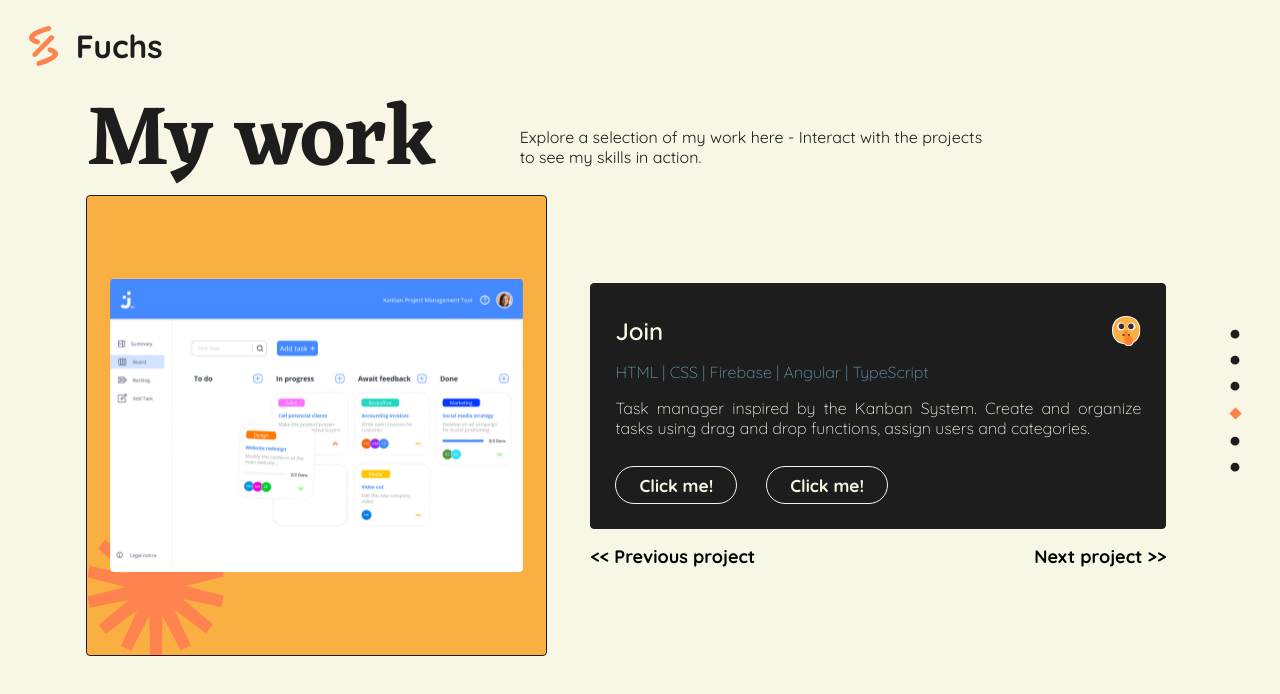
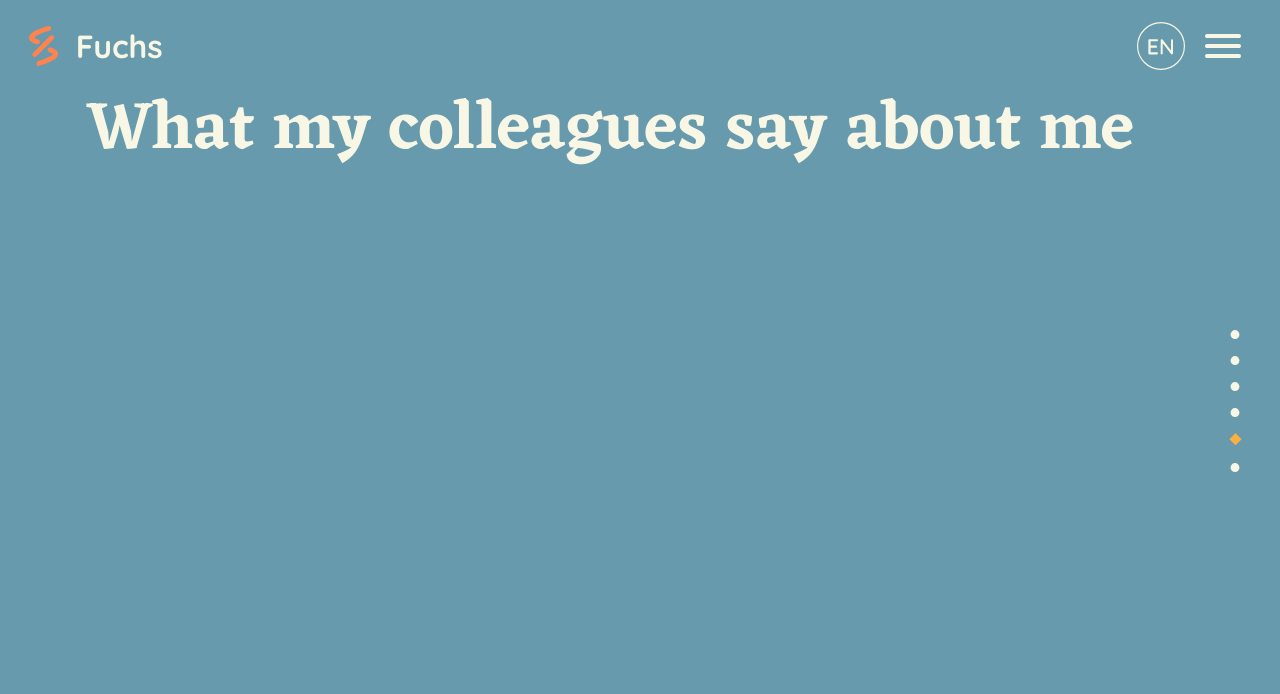
Before and after one commit to SimCommit/portfolio-website, an Angular app: page / in a window 1280 px wide. Shown: the top 694 px of the page. Built offline with nearby package versions, Linux system fonts and the light colour scheme.

Commit message:
feat: add ReferencesComponent with base structure

```diff
--- a/src/app/main-page/main-page-state.service.ts
+++ b/src/app/main-page/main-page-state.service.ts
@@ -5,7 +5,7 @@ import { Injectable } from '@angular/core';
 })
 export class MainPageStateService {
 
-  currentSection:number = 4;
+  currentSection:number = 5;
 
   mobileView:boolean = false;
 
--- a/src/app/main-page/main-page.component.html
+++ b/src/app/main-page/main-page.component.html
@@ -2,4 +2,5 @@
 <!-- <app-hero></app-hero> -->
 <!-- <app-about-me></app-about-me> -->
 <!-- <app-skills></app-skills> -->
- <app-portfolio></app-portfolio>
+<!-- <app-portfolio></app-portfolio> -->
+ <app-references></app-references>
--- a/src/app/main-page/main-page.component.ts
+++ b/src/app/main-page/main-page.component.ts
@@ -4,10 +4,11 @@ import { SectionNavComponent } from './section-nav/section-nav.component';
 import { AboutMeComponent } from "./about-me/about-me.component";
 import { SkillsComponent } from './skills/skills.component';
 import { PortfolioComponent } from './portfolio/portfolio.component';
+import { ReferencesComponent } from './references/references.component';
 
 @Component({
   selector: 'app-main-page',
-  imports: [HeroComponent, SectionNavComponent, AboutMeComponent, SkillsComponent, PortfolioComponent],
+  imports: [HeroComponent, SectionNavComponent, AboutMeComponent, SkillsComponent, PortfolioComponent, ReferencesComponent],
   templateUrl: './main-page.component.html',
   styleUrl: './main-page.component.scss'
 })
--- a/src/app/main-page/portfolio/project/project.component.scss
+++ b/src/app/main-page/portfolio/project/project.component.scss
@@ -16,7 +16,6 @@
 
   #p-pic {
     width: 90%;
-    // object-fit: contain;
     align-self: center;
     justify-self: center;
     z-index: 2;
@@ -26,7 +25,6 @@
     position: absolute;
     bottom: 0;
     width: 30%;
-    // margin-top: -80px;
     z-index: 1;
 
   }
--- /dev/null
+++ b/src/app/main-page/references/references.component.html
@@ -0,0 +1,9 @@
+<section id="section-5">
+    <h2>What my colleagues say about me</h2>
+    <div>
+        <!-- app-colleague-quote -->
+        <!-- app-colleague-quote -->
+        <!-- app-colleague-quote -->
+    </div>
+
+</section>
--- /dev/null
+++ b/src/app/main-page/references/references.component.scss
@@ -0,0 +1,6 @@
+@use "./../../../styles/_mixins" as *;
+@use "./../../../styles/_variables" as *;
+
+section {
+    @include sectionBoxStyle();
+}
--- a/src/styles/styles.scss
+++ b/src/styles/styles.scss
@@ -32,6 +32,10 @@ h2 {
   line-height: 1.2;
 }
 
+h2 {
+  font-size: 4.7rem;
+}
+
 h3 {
   text-align: center;
   font-size: 24px;
```
Also changed, not shown: src/app/main-page/references/references.component.ts (added, +11 -0 lines).
